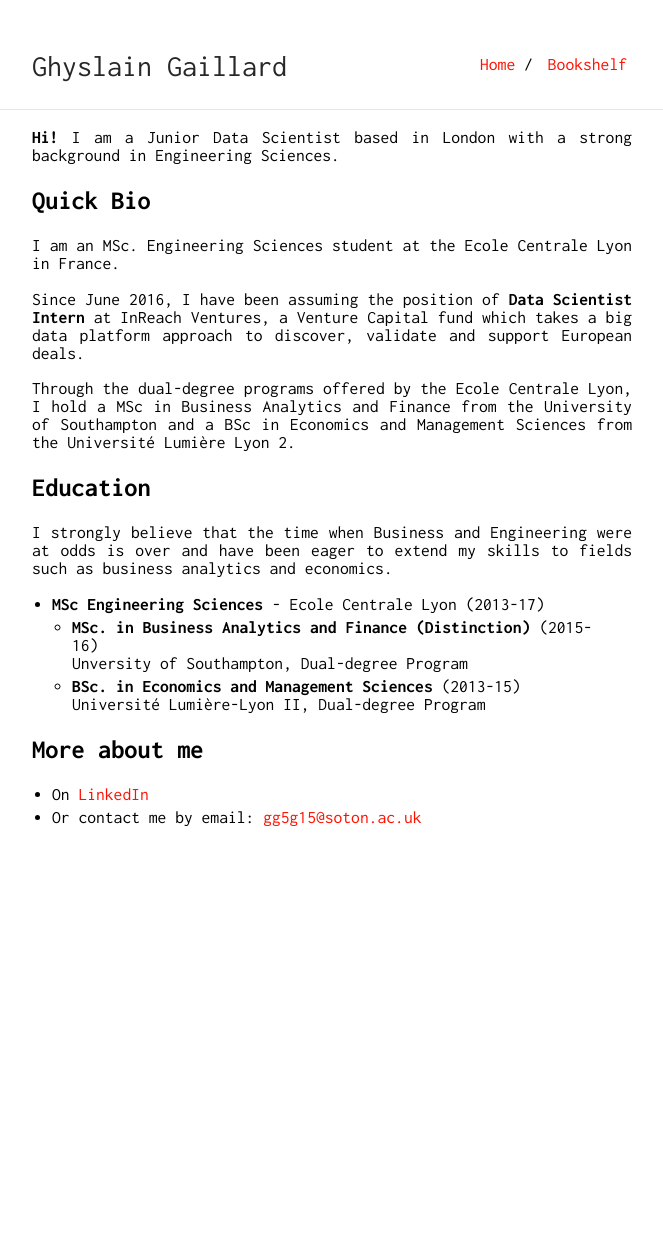
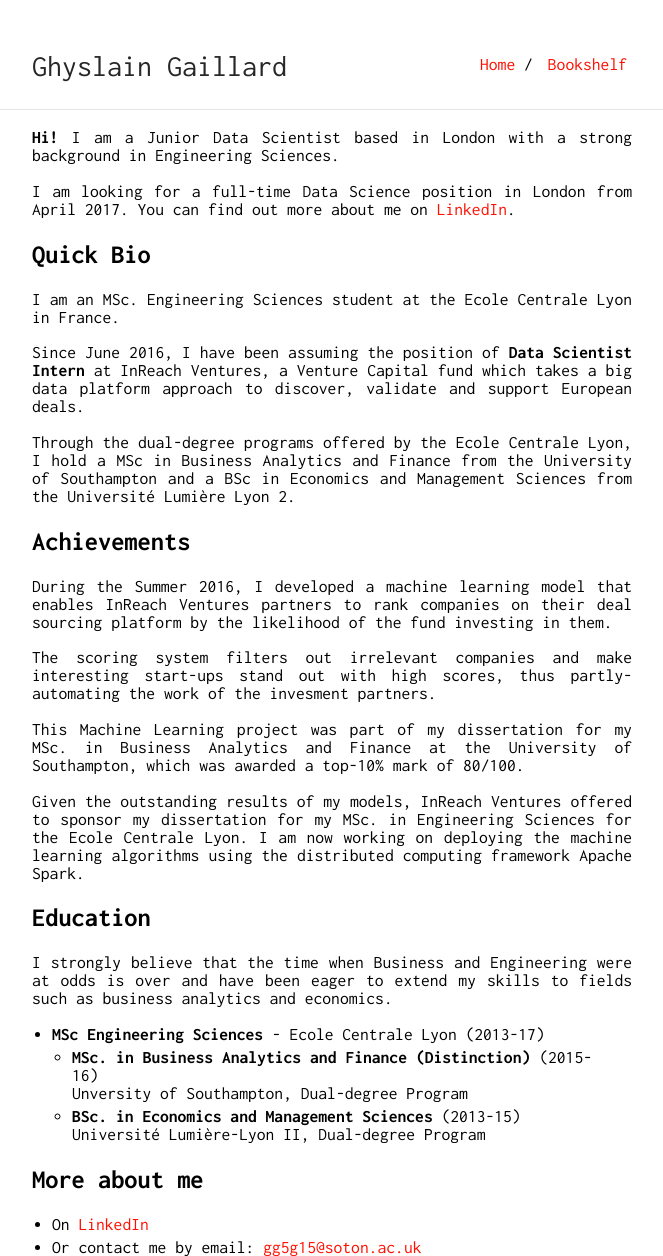
Before and after one commit to ghyslain/ghyslain.me, a Jekyll site: the page built from index.md, in a window 1280 px wide. Shown: the whole page, without its empty margins (308-971 px from the left). Built offline with Jekyll 4.4.1, drawn with Linux system fonts in a browser that asks for light colours; before the commit the page ends 900 px from its top, so only the background shows below that.

Commit message:
job and achievements

```diff
--- a/index.md
+++ b/index.md
@@ -3,6 +3,8 @@ layout: default
 ---
 
 **Hi!** I am a Junior Data Scientist based in London with a strong background in Engineering Sciences.
+
+I am looking for a full-time Data Science position in London from April 2017. You can find out more about me on [LinkedIn](https://www.linkedin.com/in/ghyslaingaillard).
 
 ## Quick Bio
 
@@ -12,6 +14,16 @@ Since June 2016, I have been assuming the position of **Data Scientist Intern**
 
 Through the dual-degree programs offered by the Ecole Centrale Lyon, I hold a MSc in Business Analytics and Finance from the University of Southampton and a BSc in Economics and Management Sciences from the Université Lumière Lyon 2.
 
+## Achievements
+
+
+During the Summer 2016, I developed a machine learning model that enables InReach Ventures partners to rank companies on their deal sourcing platform by the likelihood of the fund investing in them.
+
+The scoring system filters out irrelevant companies and make interesting start-ups stand out with high scores, thus partly-automating the work of the invesment partners.
+
+This Machine Learning project was part of my dissertation for my MSc. in Business Analytics and Finance at the University of Southampton, which was awarded a top-10% mark of 80/100.
+
+Given the outstanding results of my models, InReach Ventures offered to sponsor my dissertation for my MSc. in Engineering Sciences for the Ecole Centrale Lyon. I am now working on deploying the machine learning algorithms using the distributed computing framework Apache Spark.
 
 ## Education
 
```
